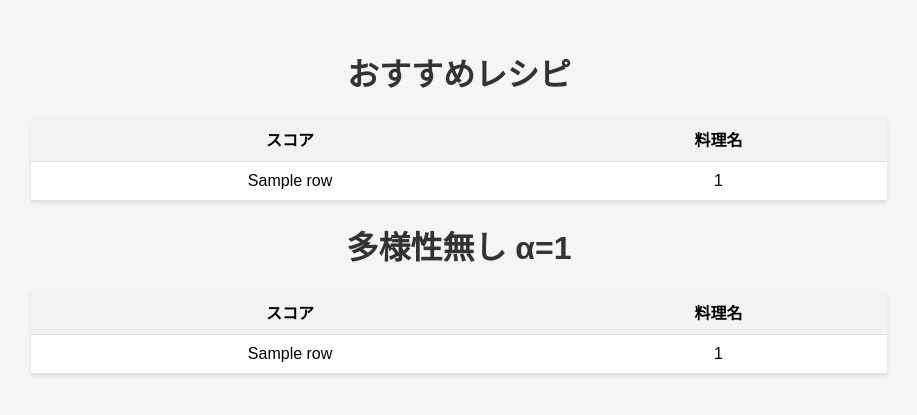
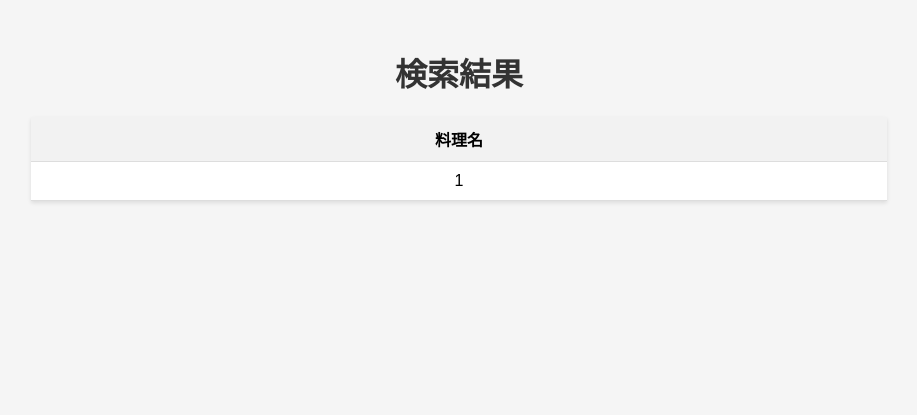
Before and after one commit to rin-m/RecipeSearch, a Flask app: template templates/results.html in a window 1280 px wide. Shown: the top 415 px of the page, without its empty margins (181-1098 px from the left). Run offline with Flask 2, Linux system fonts and the light colour scheme; the template is opened without the code that fills it: most values are stand-ins (such as "Sample title", 1, 10 or a date in 2020).

Commit message:
お疲れ追加、スコア削除

```diff
--- a/templates/index.html
+++ b/templates/index.html
@@ -20,10 +20,10 @@
             <form method="POST" action="mood1">
                 <div class="slider-container">
                     <div class="slider-item">
-                        <span class="slider-text-left">幸せとは<br>思わない</span>
+                        <span class="slider-text-left">お疲れと思う</span>
                         <input class="slider" type="range" name="mood" min="-5" max="5" value="0" step="1">
                         <span class="slider-value">0</span>
-                        <span class="slider-text-right">幸せと<br>思う</span>
+                        <span class="slider-text-right">お疲れ<br>とは思わない</span>
                     </div>
                     <div class="slider-item">
                         <span class="slider-text-left">がっつりとは思わない</span>
--- a/templates/results.html
+++ b/templates/results.html
@@ -6,32 +6,14 @@
         <link rel="stylesheet" href="static/style.css">
     </head>
     <body>
-        <h1>おすすめレシピ</h1>
+        <h1>検索結果</h1>
         <table>
             <tr>
-                <th>スコア</th>
                 <th>料理名</th>
             </tr>
 
             {% for row in recommended_recipes %}
             <tr>
-                <td>{{ row[8] }}</td>
-                <td>{{ row[0] }}</td>
-            </tr>
-            {% endfor %}
-
-        </table>
-
-        <h1>多様性無し α=1</h1>
-        <table>
-            <tr>
-                <th>スコア</th>
-                <th>料理名</th>
-            </tr>
-
-            {% for row in sorted_list[:10] %}
-            <tr>
-                <td>{{ row[8] }}</td>
                 <td>{{ row[0] }}</td>
             </tr>
             {% endfor %}
```
